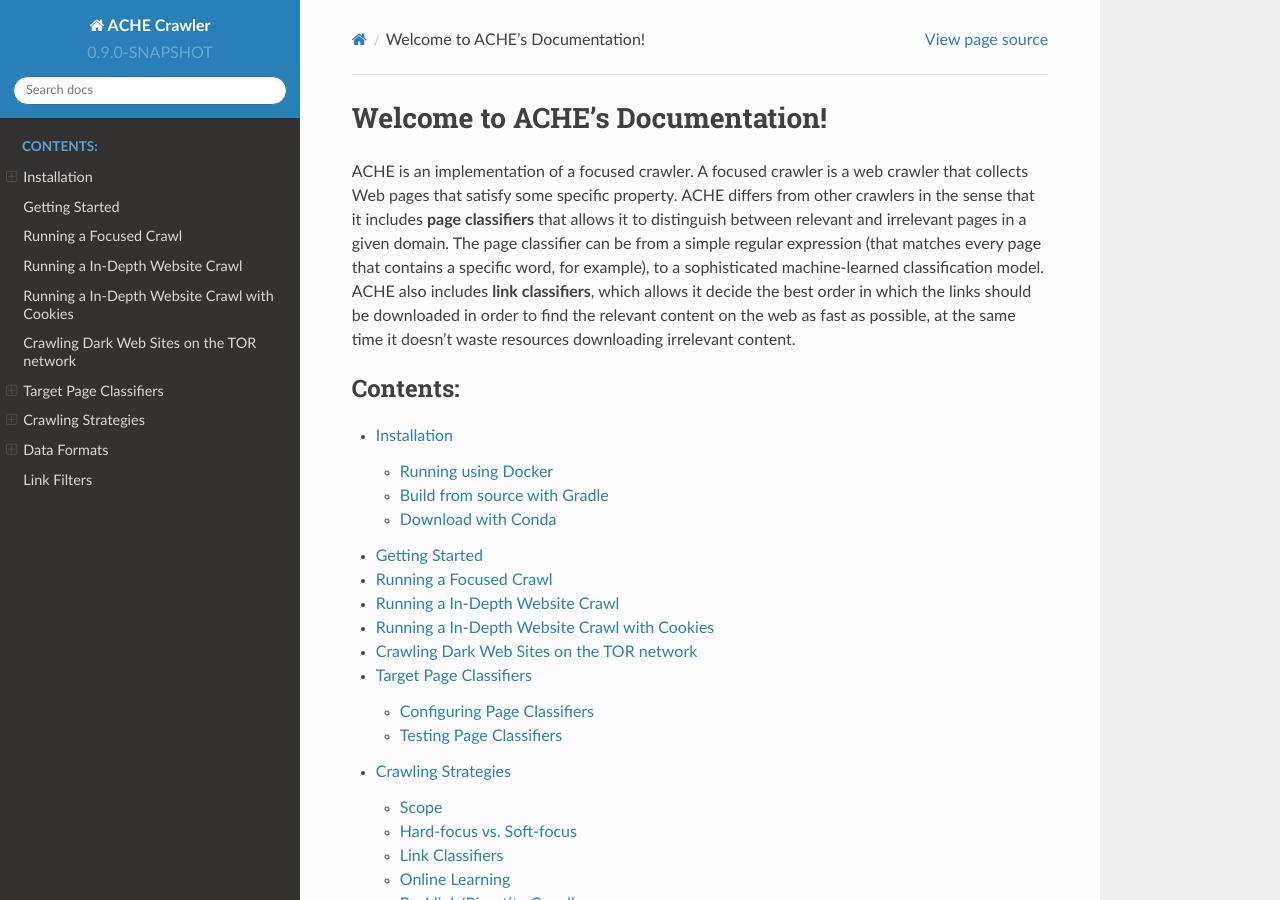
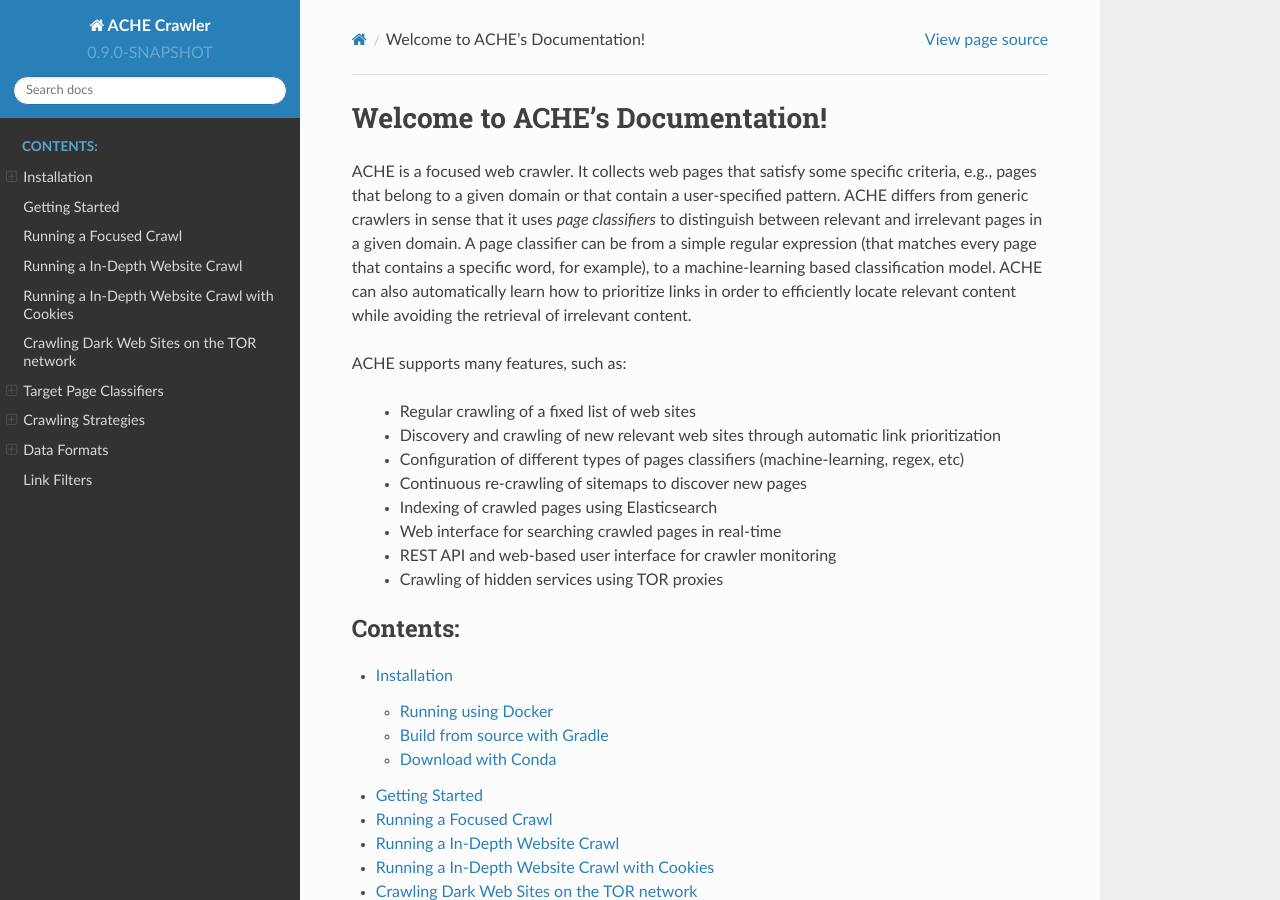
Before and after one commit to VIDA-NYU/ache, a Sphinx documentation site: the page built from docs/index.rst, in a window 1280 px wide and 900 px high. Built offline with Sphinx 7.4.7 and the Read the Docs theme 2.0.0, drawn with Linux system fonts in a browser that asks for light colours; pages that are not in the unit, such as notebooks, are missing from menus.

Commit message:
Updated README.md and docs/index.rst

```diff
--- a/docs/index.rst
+++ b/docs/index.rst
@@ -1,9 +1,20 @@
 Welcome to ACHE's Documentation!
 ========================================
 
-ACHE is an implementation of a focused crawler. A focused crawler is a web crawler that collects Web pages that satisfy some specific property.
-ACHE differs from other crawlers in the sense that it includes **page classifiers** that allows it to distinguish between relevant and irrelevant pages in a given domain. The page classifier can be from a simple regular expression (that matches every page that contains a specific word, for example), to a sophisticated machine-learned classification model.
-ACHE also includes **link classifiers**, which allows it decide the best order in which the links should be downloaded in order to find the relevant content on the web as fast as possible, at the same time it doesn't waste resources downloading irrelevant content.
+ACHE is a focused web crawler. It collects web pages that satisfy some specific criteria, e.g., pages that belong to a given domain or that contain a user-specified pattern.
+ACHE differs from generic crawlers in sense that it uses *page classifiers* to distinguish between relevant and irrelevant pages in a given domain. A page classifier can be from a simple regular expression (that matches every page that contains a specific word, for example), to a machine-learning based classification model.
+ACHE can also automatically learn how to prioritize links in order to efficiently locate relevant content while avoiding the retrieval of irrelevant content.
+
+ACHE supports many features, such as:
+
+  * Regular crawling of a fixed list of web sites
+  * Discovery and crawling of new relevant web sites through automatic link prioritization
+  * Configuration of different types of pages classifiers (machine-learning, regex, etc)
+  * Continuous re-crawling of sitemaps to discover new pages
+  * Indexing of crawled pages using Elasticsearch
+  * Web interface for searching crawled pages in real-time
+  * REST API and web-based user interface for crawler monitoring
+  * Crawling of hidden services using TOR proxies
 
 ..  toctree::
     :maxdepth: 2
```
Also changed, not shown: README.md (+3 -6 lines).
